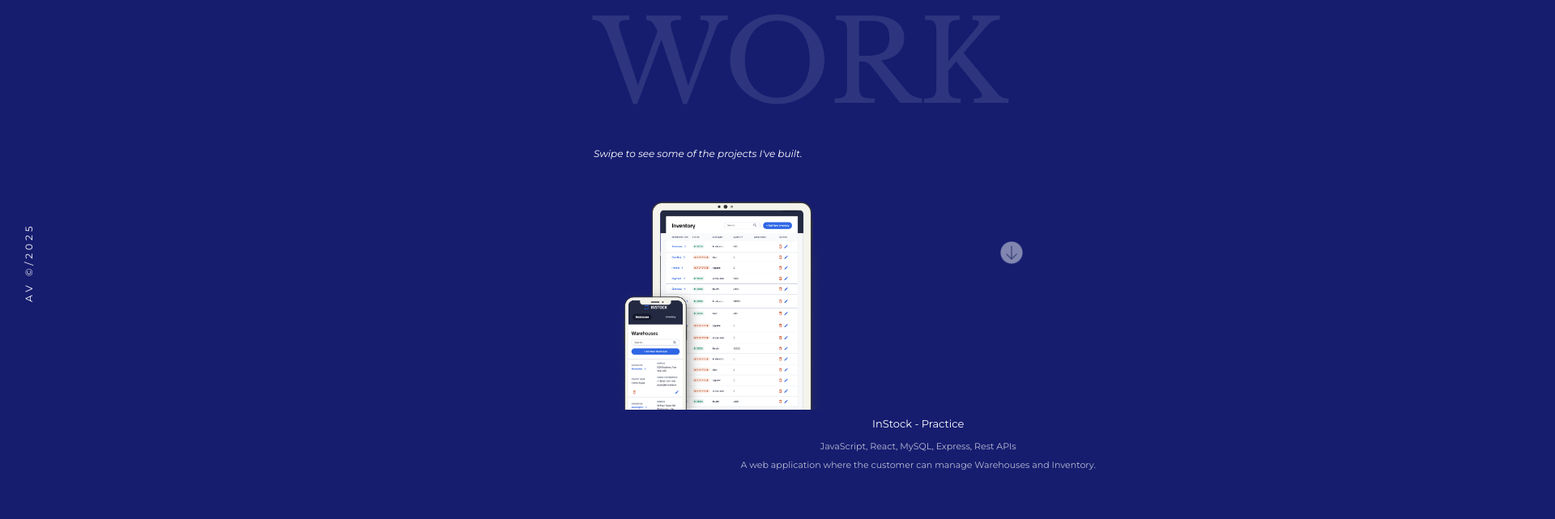
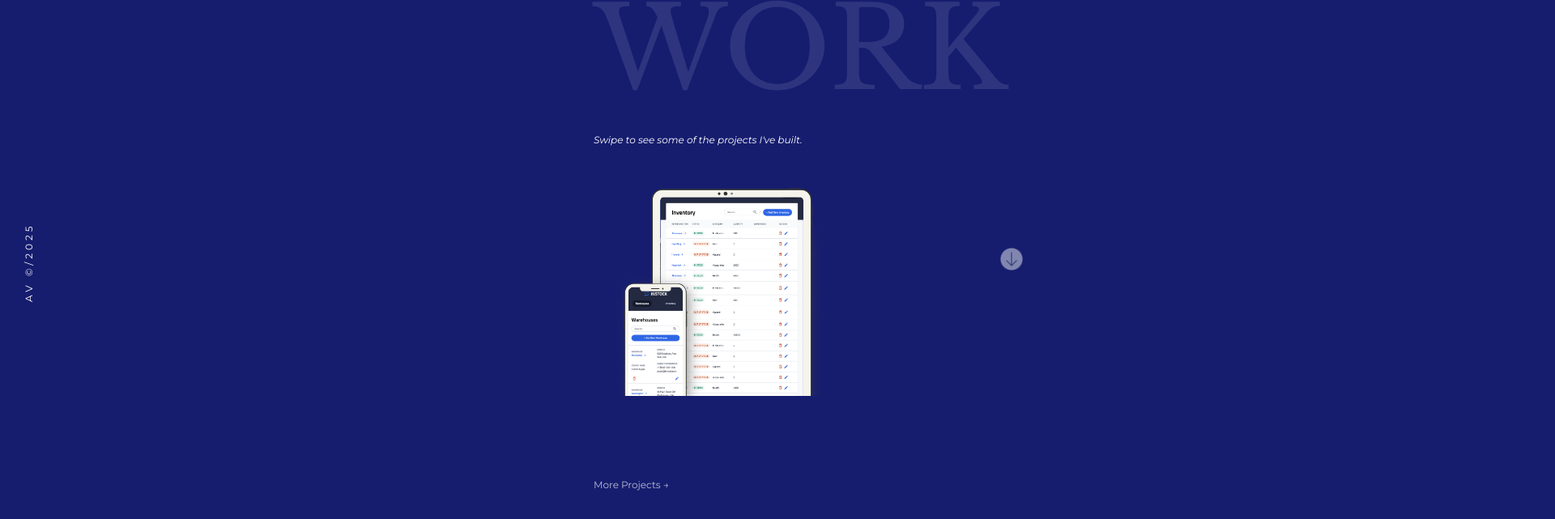
Before and after one commit to Araventura/portfolio-ara-ventura, a React (Vite) app: page / in a window 1280 px wide. Shown: the part 431-1072 px from the top of the page at 81% size, 1920 px wide, since content can reach past the window. Built offline with nearby package versions, Linux system fonts and the light colour scheme.

Commit message:
add swiper to projects

```diff
--- a/src/components/Projects/Projects.jsx
+++ b/src/components/Projects/Projects.jsx
@@ -8,7 +8,15 @@ import "swiper/css";
 
 function Projects() {
   return (
+    <div>
       <ul className="home__list">
+        <Swiper
+          spaceBetween={2}
+          slidesPerView={1}
+          onSlideChange={() => console.log("slide change")}
+          onSwiper={(swiper) => console.log(swiper)}
+        >
+          <SwiperSlide>
             <li className="home__list-item">
               <img
                 className="home__bottom-wrapper__img"
@@ -26,6 +34,8 @@ function Projects() {
                 </h4>
               </div>
             </li>
+          </SwiperSlide>
+          <SwiperSlide>
             <li className="home__list-item">
               <img
                 className="home__bottom-wrapper__img"
@@ -38,11 +48,13 @@ function Projects() {
                   JavaScript, React, MySQL, Express, Rest APIs
                 </h4>
                 <h4 className="home__list-description">
-            A web application where dentists can find a dental professional
-            based on their offices needs.
+                  A web application where dentists can find a dental
+                  professional based on their offices needs.
                 </h4>
               </div>
             </li>
+          </SwiperSlide>
+          <SwiperSlide>
             <li className="home__list-item">
               <img
                 className="home__bottom-wrapper__img"
@@ -55,12 +67,15 @@ function Projects() {
                   Vite, Sass, React.js, Axios, Node.js and CORS.
                 </h4>
                 <h4 className="home__list-description">
-            A web application where users can find beauty products that are
-            eco-friendly.
+                  A web application where users can find beauty products that
+                  are eco-friendly.
                 </h4>
               </div>
             </li>
+          </SwiperSlide>
+        </Swiper>
       </ul>
+    </div>
   );
 }
 
```
Lines whose indentation alone changed are shown as unchanged.
